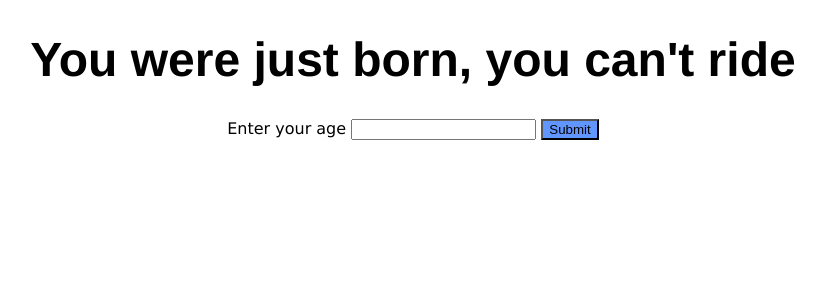
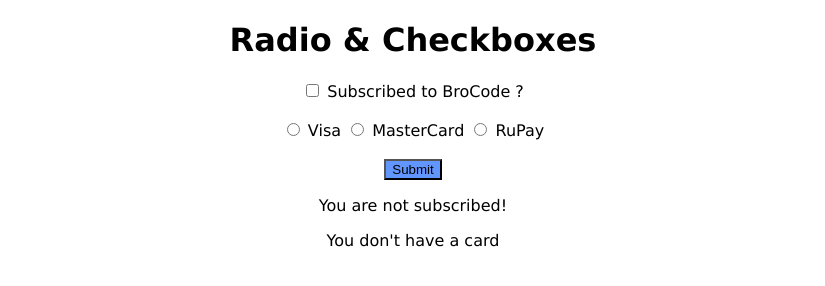
Before and after one commit to ThunderE75/learning-js, a plain HTML site: page index.html in a window 1280 px wide. Both pictures are taken after a click on the button "Submit". Shown: the whole page, without its empty margins (227-1052 px from the left). Drawn offline with Linux system fonts and the light colour scheme.

Commit message:
Radio & Checkboxes

```diff
--- a/index.html
+++ b/index.html
@@ -1,18 +1,39 @@
 <!DOCTYPE html>
 <html lang="en">
-  <head>
+
+<head>
     <meta charset="UTF-8" />
     <meta name="viewport" content="width=device-width, initial-scale=1.0" />
     <link rel="stylesheet" href="./style.css" />
     <title>Lead Link</title>
-  </head>
-  <body>
-    <!-- <h1>Javascript</h1> -->
-    <h1 id="display">Answer</h1>
-    <label>Enter your age</label>
-    <input id="input" />
-    <button id="btn" class="button">Submit</button>
+</head>
+
+<body>
+    <h1>Radio & Checkboxes</h1>
+    <!-- <h1 id="display">Answer</h1> -->
+    <!-- Check box -->
+    <input type="checkbox" name="subBtn" id="myCheckbox">
+    <label for="myCheckbox">Subscribed to BroCode ?</label>
+
+    <br><br>
+    <!-- Radio buttons -->
+    <input type="radio" name="card" id="visaBtn">
+    <label for="visaBtn">Visa</label>
+
+    <input type="radio" name="card" id="mcBtn">
+    <label for="mcBtn">MasterCard</label>
+
+    <input type="radio" name="card" id="rupayBtn">
+    <label for="rupayBtn">RuPay</label>
+
+    <br><br>
+    <button id="subBtn" class="button">Submit</button>
+
+    <p id="dis1"></p>
+    <p id="dis2"></p>
+
     <!-- Should be at the bottom -->
     <script src="./index.js"></script>
-  </body>
+</body>
+
 </html>
--- a/index.js
+++ b/index.js
@@ -1,16 +1,24 @@
-let btn = document.getElementById("btn");
-let display = document.getElementById("display");
+let display1 = document.getElementById("dis1");
+let display2 = document.getElementById("dis2");
 
-btn.onclick = function () {
-    let age = Number(document.getElementById("input").value);
+let checkbox = document.getElementById("myCheckbox");
 
-    if (age >= 60) {
-        display.textContent = "You are too old for this ride";
-    } else if (age == 0) {
-        display.textContent = "You were just born, you can't ride";
-    } else if (age < 0) {
-        display.textContent = "Please enter correct age!";
-    } else if (age <= 12) {
-        display.textContent = "You are too young, you can't ride";
-    } else display.textContent = "You go on this ride";
+let visa = document.getElementById("visaBtn");
+let mc = document.getElementById("mcBtn");
+let rupay = document.getElementById("rupayBtn");
+
+let submit = document.getElementById("subBtn");
+
+submit.onclick = function () {
+    if (checkbox.checked) {
+        display1.textContent = "You are subscribed!";
+    } else display1.textContent = "You are not subscribed!";
+
+    if (visa.checked) {
+        display2.textContent = "You have Visa";
+    } else if (mc.checked) {
+        display2.textContent = "You have Mastercard";
+    } else if (rupay.checked) {
+        display2.textContent = "You have Rupay";
+    } else display2.textContent = "You don't have a card";
 };
```
